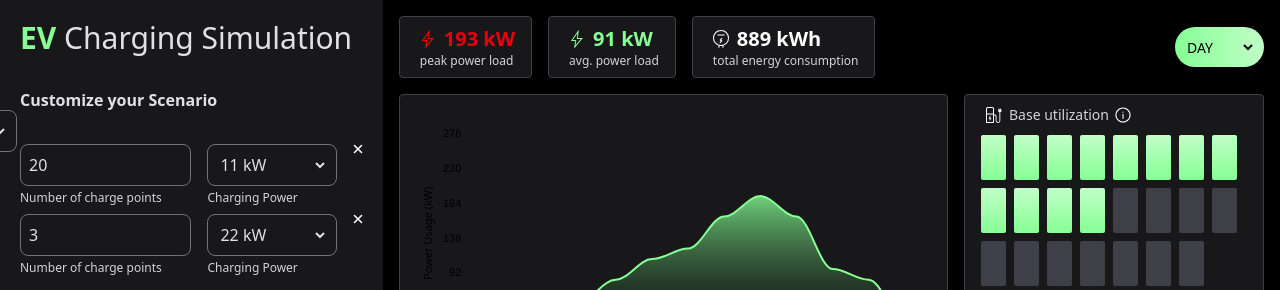
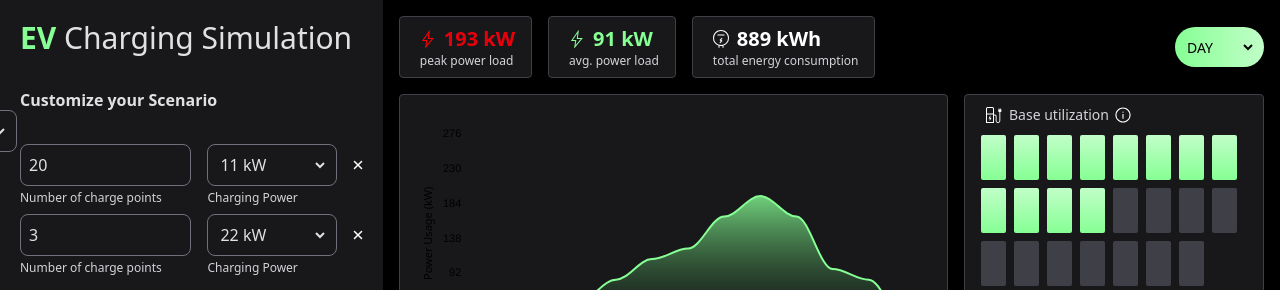
Before and after one commit to RikeBrandt/ev-simulation, a React (Vite) app: page / in a window 1280 px wide. Both pictures are taken after a click on the button "Add charging cluster". Shown: the top 290 px of the page. Built offline with nearby package versions, Linux system fonts and the light colour scheme.

Commit message:
fix padding

```diff
--- a/src/components/InputForm.tsx
+++ b/src/components/InputForm.tsx
@@ -92,7 +92,7 @@ export const InputForm = () => {
             {chargingClusters.length > 1 && (
               <button
                 onClick={() => removeChargeStation(index)}
-                className="pb-3"
+                className="pt-4"
               >
                 <CloseIcon />
               </button>
```
